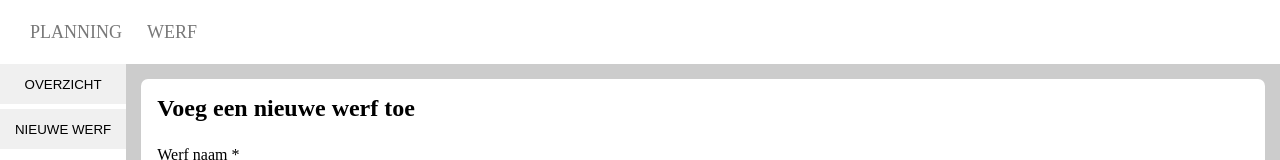
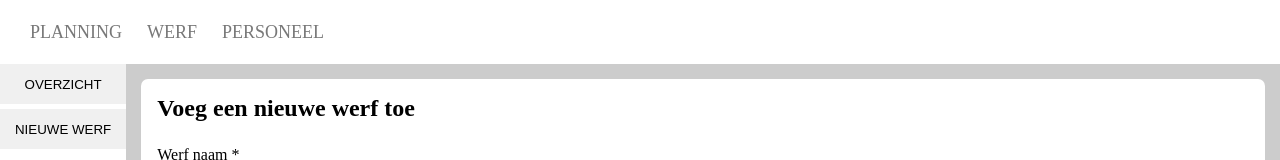
Before and after one commit to AboutCodingBE/simple-planning-tool-site, an Angular app: page /site-management/createSite in a window 1280 px wide. Shown: the top 160 px of the page. Built offline with nearby package versions, Linux system fonts and the light colour scheme.

Commit message:
the routing

```diff
--- a/src/app/app.html
+++ b/src/app/app.html
@@ -2,6 +2,7 @@
   <div class="menu-items">
     <a routerLink="planning-overview"><div>Planning</div></a>
     <a routerLink="site-management"><div>Werf</div></a>
+    <a routerLink="worker-management"><div>Personeel</div></a>
   </div>
 </section>
 
--- a/src/app/site-management/create-site/create-site.ts
+++ b/src/app/site-management/create-site/create-site.ts
@@ -46,6 +46,6 @@ export class CreateSite {
            console.error('Error creating site:', error);
          }
        });
-     }
-   }
+    }
+  }
 }
--- a/src/app/site-management/open-site-overview/open-site-overview.ts
+++ b/src/app/site-management/open-site-overview/open-site-overview.ts
@@ -20,9 +20,9 @@ export class OpenSiteOverview {
 
    getOverview() {
      this.client.get<SiteView[]>(`http://localhost:8080/sites/open`).subscribe(result => {
-             console.log(result);
-             this.sites.set(result);
-           });
+       console.log(result);
+       this.sites.set(result);
+     });
    }
 
 }
```
Also changed, not shown: src/app/app.routes.ts (+9 -0 lines).
